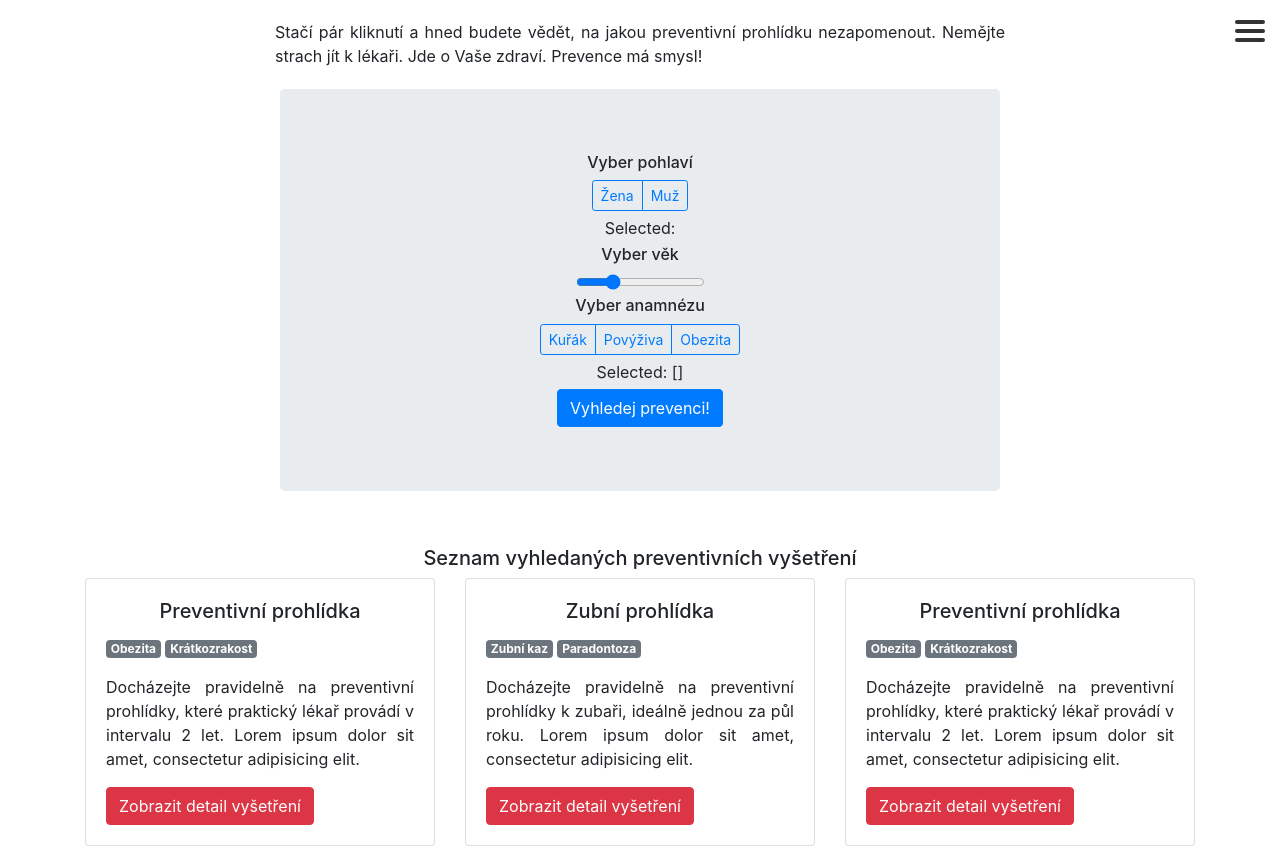
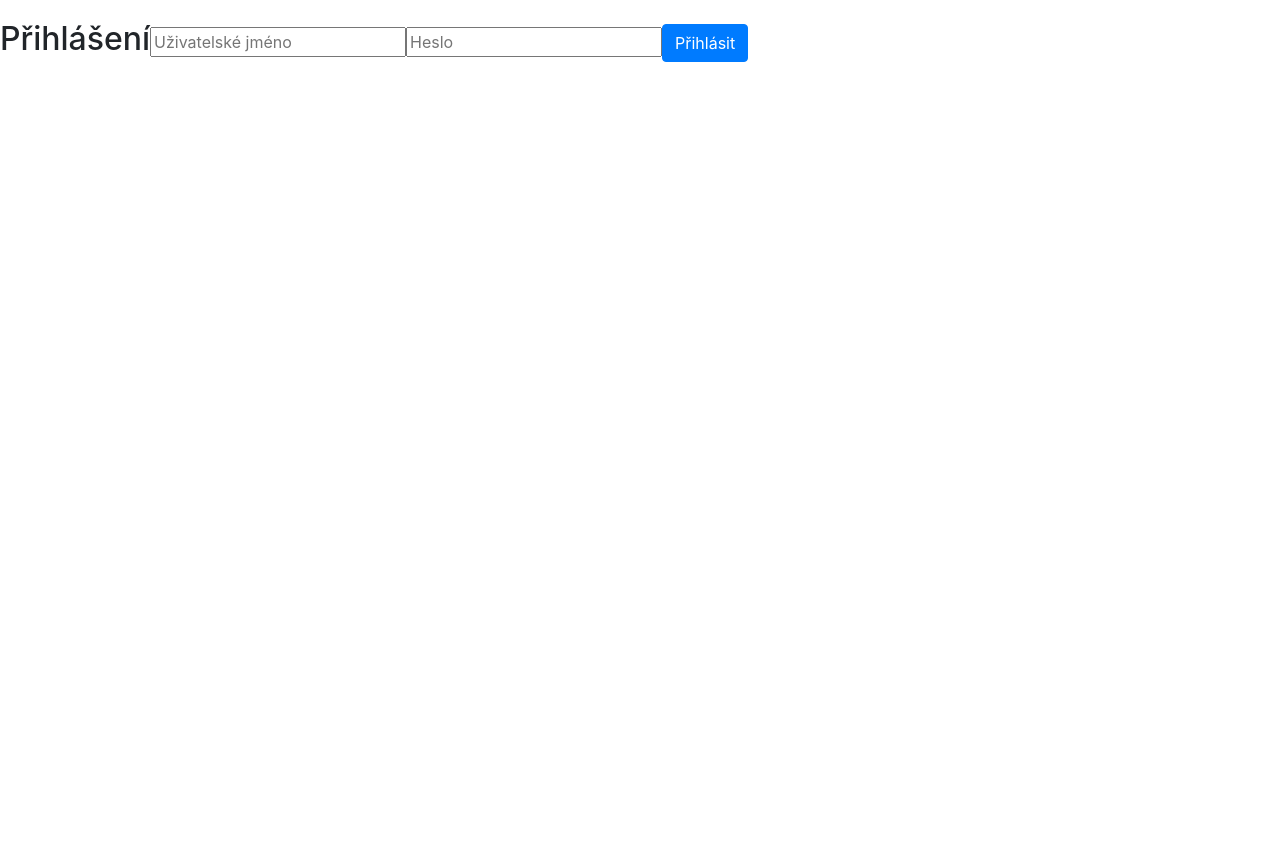
Before and after one commit to hniv00/prevence-ma-smyl_team01, a React (Create React App) app in the folder frontend/: page /admin-login in a window 1280 px wide. Shown: the top 848 px of the page. After the commit the page ends 800 px from the top, so only its background shows below. Built offline with nearby package versions, Linux system fonts and the light colour scheme.

Commit message:
adminlogin

```diff
--- a/frontend/src/App.css
+++ b/frontend/src/App.css
@@ -133,8 +133,6 @@ h1, h2, h3, h4, h5, h6 {
   position: fixed;
 }
 
-
-
 /* Icons */
 a .fab, a .fas{
   width: 50px;
--- a/frontend/src/App.js
+++ b/frontend/src/App.js
@@ -4,6 +4,8 @@ import { Button } from 'reactstrap';
 
 import {HelloPage} from "./components/pages/HelloPage"
 import {ExamPage} from "./components/pages/ExamPage"
+import {LoginPage} from "./components/pages/LoginPage"
+import {AdminLandingPage} from "./components/pages/AdminLandingPage"
 
 class App extends Component{
 
@@ -13,7 +15,8 @@ class App extends Component{
         <Switch>
           <Route exact path="/" component={HelloPage} />
           <Route path="/vysetreni" component={ExamPage} />
-          <Route path="/admin-login" component={ExamPage} />
+          <Route path="/admin-login" component={LoginPage} />
+          <Route path="/admin-lp" component={AdminLandingPage} />
         </Switch>
       </BrowserRouter>
 
--- /dev/null
+++ b/frontend/src/components/organisms/LoginForm.js
@@ -0,0 +1,56 @@
+import React, {Component} from 'react';
+import { Button } from 'reactstrap';
+import { Link } from "react-router-dom";
+
+export class LoginForm extends React.Component {
+  constructor(props) {
+    super(props);
+    this.state = {
+      username:'',
+      password:'',
+      // error: {
+      //   message: 'Neplatné přihlášení'
+      // }
+    }
+  }
+
+  // signUp() {
+  //   console.log('this.state', this.state);
+  // }
+
+  render() {
+    return (
+      <div
+      className="form-inline"
+      >
+      <h2
+        className="admin-login-title">
+        Přihlášení
+        </h2>
+      <div className="admin-login">
+        <input
+          className="admin-username"
+          placeholder="Uživatelské jméno"
+          type="text"
+          onChange={event => this.setState({username: event.target.value})}
+        />
+        <input
+          className="admin-password"
+          placeholder="Heslo"
+          type="password"
+          onChange={event => this.setState({password: event.target.value})}
+        />
+        <Button
+          className="signin-btn"
+          color="primary"
+          type="button"
+          //onClick={() => this.signUp()}
+          href="/admin-lp"
+          >
+          Přihlásit
+        </Button>
+        </div>
+      </div>
+    );
+  }
+}
--- /dev/null
+++ b/frontend/src/components/pages/AdminLandingPage.js
@@ -0,0 +1,30 @@
+import React, {Component} from 'react'
+import {Parallax, Background} from 'react-parallax';
+import {Button} from 'reactstrap';
+
+
+import {TopNav} from '../molecules/TopNav';
+import {Heading} from '../atoms/Heading';
+import {Footer} from '../organisms/Footer';
+
+import logo from '../../img/logo_prevence.png';
+
+export class AdminLandingPage extends Component {
+  render() {
+    return (
+      <div>
+        <h2>Vítejte v admin modulu</h2>
+        <h3>Zde budete mít brzy možnost spravovat obsah webu ...</h3>
+        <Button
+          className="signin-btn"
+          color="danger"
+          type="button"
+          //onClick={() => this.signUp()}
+          href="/admin-login"
+          >
+          Odhlásit
+        </Button>
+      </div>
+    );
+  }
+}
--- /dev/null
+++ b/frontend/src/components/pages/LoginPage.js
@@ -0,0 +1,20 @@
+import React, {Component} from 'react'
+import {Parallax, Background} from 'react-parallax';
+import {Container, Row, Col} from 'reactstrap';
+
+import {TopNav} from '../molecules/TopNav';
+import {Heading} from '../atoms/Heading';
+import {Footer} from '../organisms/Footer';
+import {LoginForm} from '../organisms/LoginForm';
+
+import logo from '../../img/logo_prevence.png';
+
+export class LoginPage extends Component {
+  render() {
+    return (
+      <div>
+      <LoginForm/>
+      </div>
+    );
+  }
+}
```
Also changed, not shown: 1 other file (tests, documents, lock files or other folders).
